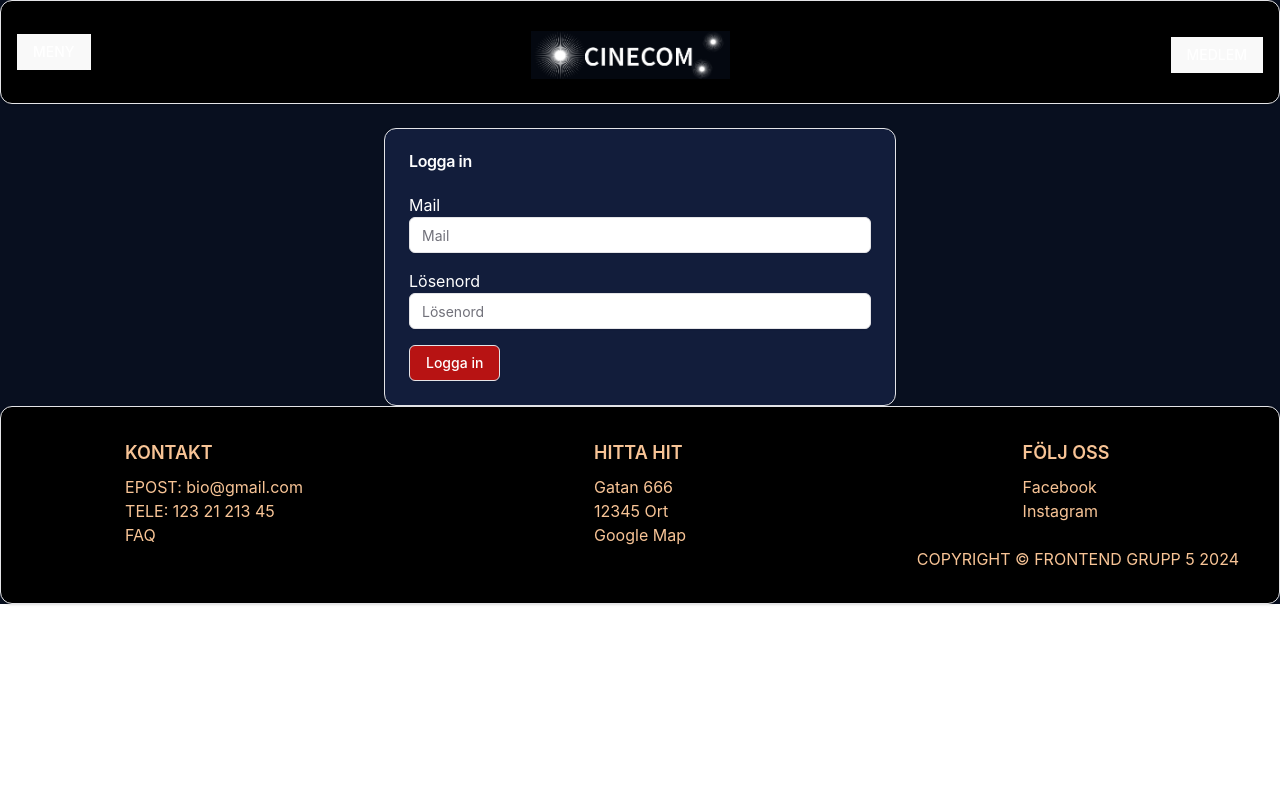
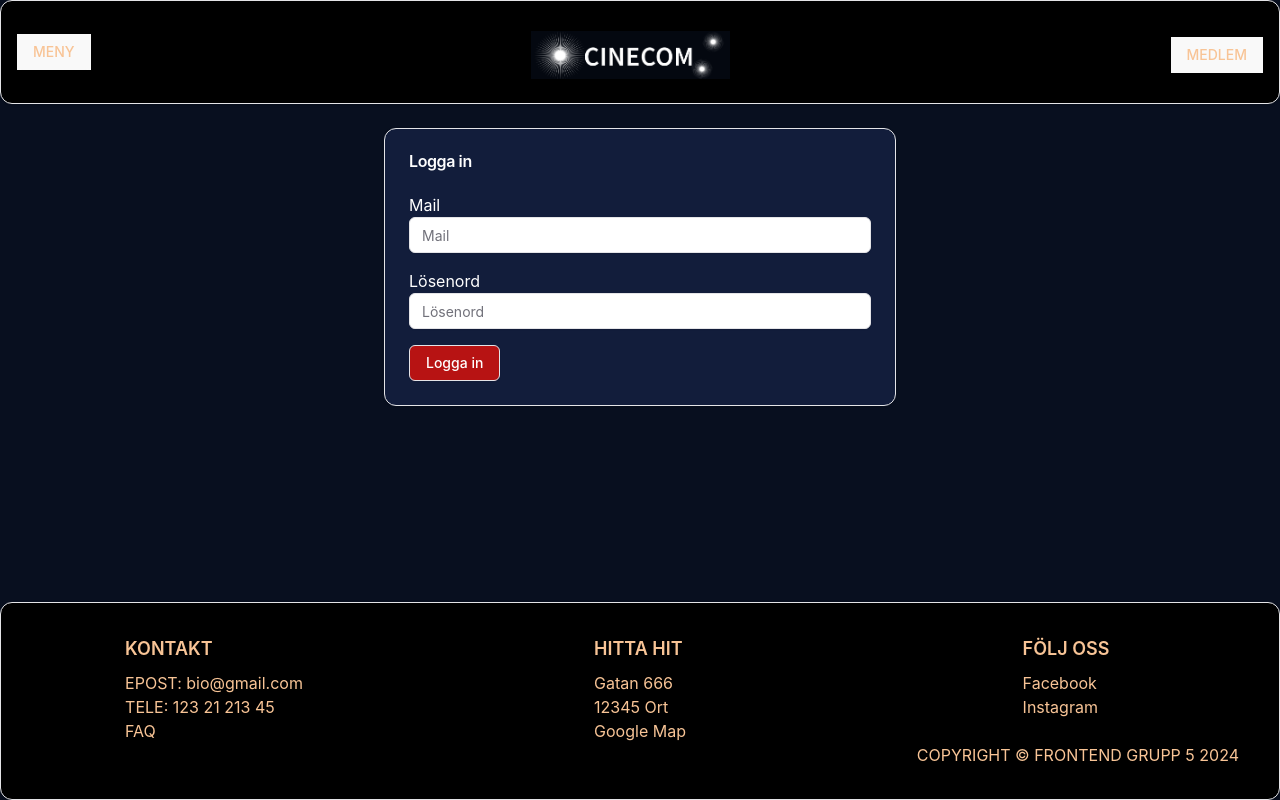
Before and after one commit to Nemkunde/cinecom, a React (Vite) app in the folder frontend/: page /account/login in a window 1280 px wide. Built offline with nearby package versions, Linux system fonts and the light colour scheme.

Commit message:
added some css

```diff
--- a/frontend/src/components/Footer/Footer.tsx
+++ b/frontend/src/components/Footer/Footer.tsx
@@ -3,7 +3,7 @@ import { Card } from "../ui/card";
 
 const Footer: React.FC = () => {
   return (
-    <Card className="w-full bg-black text-[#F8C496] py-8">
+    <Card className="w-full bg-black text-[#F8C496] py-8 mt-6">
       <div className="container mx-auto grid grid-cols-3 gap-8 px-4 justify-items-center">
         <div>
           <h3 className="text-lg font-semibold mb-2">KONTAKT</h3>
--- a/frontend/src/components/Header/Header.tsx
+++ b/frontend/src/components/Header/Header.tsx
@@ -47,7 +47,7 @@ const Header: React.FC = () => {
       <CardHeader className="flex-row justify-between items-center px-4 py-6">
         <DropdownMenu>
           <DropdownMenuTrigger>
-            <Button variant="ghost" className="text-white">
+            <Button variant="ghost" className="text-[#F8C496]">
               MENY
             </Button>
           </DropdownMenuTrigger>
@@ -88,7 +88,7 @@ const Header: React.FC = () => {
         <div className="flex space-x-6 items-center">
           <DropdownMenu>
             <DropdownMenuTrigger>
-              <Button variant="ghost" className="text-white">
+              <Button variant="ghost" className="text-[#F8C496]">
                 MEDLEM
               </Button>
             </DropdownMenuTrigger>
--- a/frontend/src/components/bookings/BookingsList.tsx
+++ b/frontend/src/components/bookings/BookingsList.tsx
@@ -42,8 +42,6 @@ const BookingsList = () => {
         <ul>
           {userBookings.map((booking) => (
             <li key={booking.booking_id} className="border p-4 mb-4">
-              <p>Kund: {booking.customer_name}</p>
-              <p>Mail: {booking.customer_email}</p>
               <p>Visning: {booking.screening_id}</p>
               <p>Date: {new Date(booking.booking_date).toLocaleDateString()}</p>
               <p>Totalpris: {booking.total_price}</p>
--- a/frontend/src/components/pages/LoginForm.tsx
+++ b/frontend/src/components/pages/LoginForm.tsx
@@ -44,7 +44,7 @@ const LoginForm = () => {
 
       window.dispatchEvent(new Event("storage"));
 
-      navigate({ to: "/homepage" });
+      navigate({ to: "/" });
     } catch (error) {
       setError("Failed to log in");
       console.error("Login error:", error);
--- a/frontend/src/index.css
+++ b/frontend/src/index.css
@@ -10,7 +10,7 @@
 
   color-scheme: light dark;
   color: rgba(255, 255, 255, 0.87);
-  background-color: #242424;
+  background-color: #080f1f;
 
   font-synthesis: none;
   text-rendering: optimizeLegibility;
--- a/frontend/src/routes/__root.tsx
+++ b/frontend/src/routes/__root.tsx
@@ -8,11 +8,11 @@ import Header from "src/components/Header/Header";
 
 export const Route = createRootRoute({
   component: () => (
-    <div className="flex flex-col w-full h-full item-center justify-center bg-[#080F1F]">
-      <>
-        <Header />
+    <div className="flex flex-col w-full h-screen bg-[#080F1F]">
+      <Header />
+      <div className="flex-grow">
         <Outlet />
-      </>
+      </div>
       <Footer />
     </div>
   ),
```
